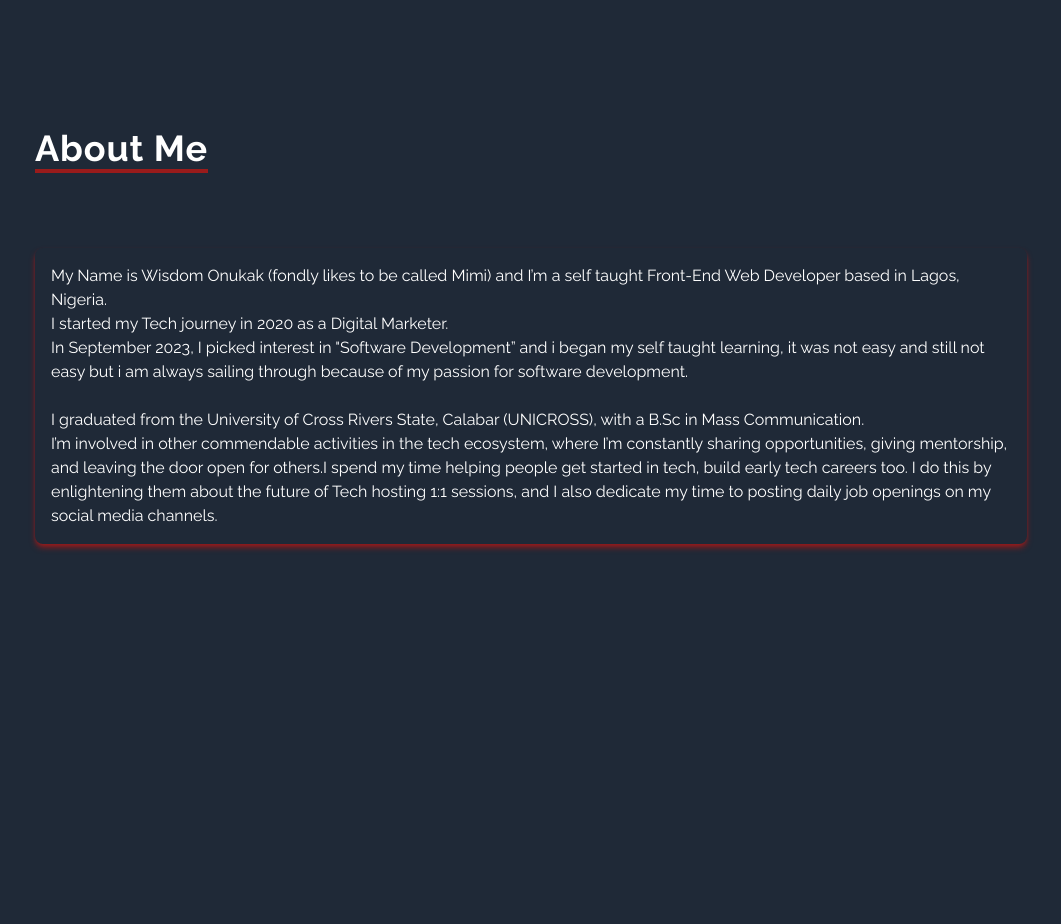
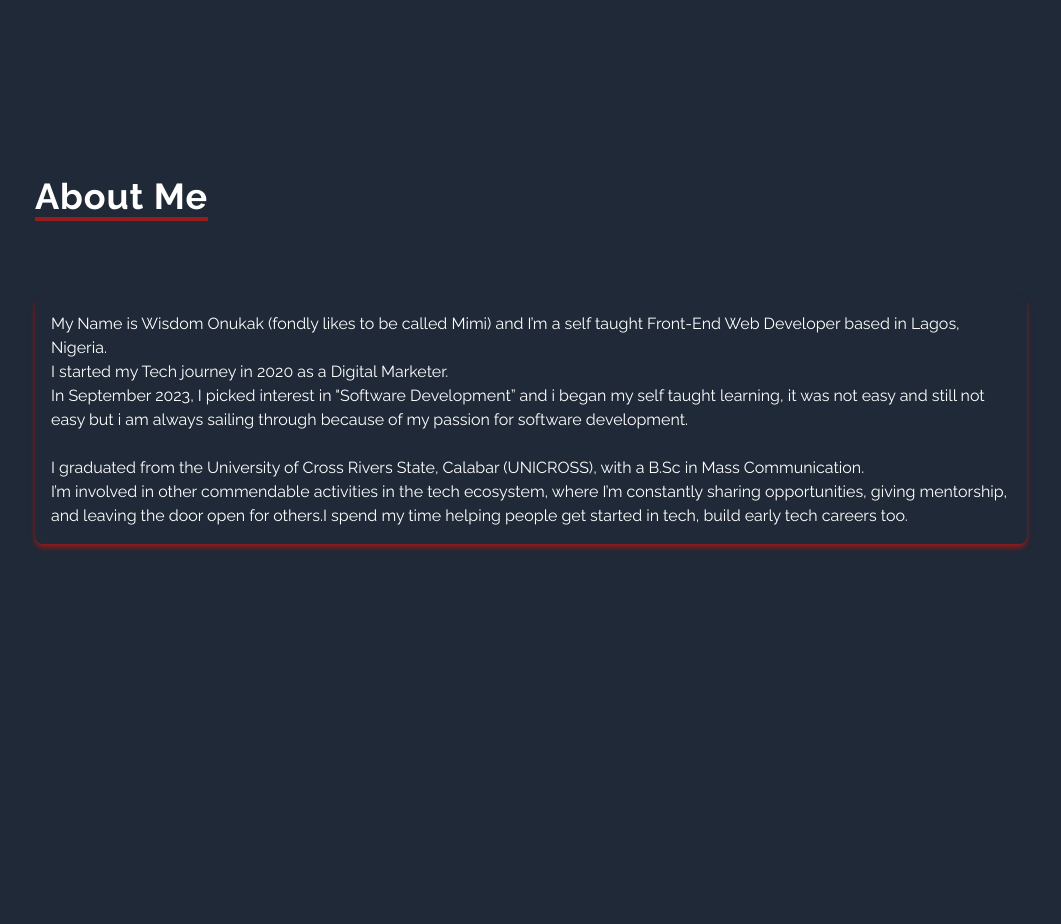
Before and after one commit to Mimisax-pixel/my-portfolio, a React (Vite) app: page / in a window 1280 px wide. Shown: the part 880-1804 px from the top of the page, without its empty margins (109-1170 px from the left). Built offline with nearby package versions, Linux system fonts and the light colour scheme.

Commit message:
first project

```diff
--- a/src/components/About.jsx
+++ b/src/components/About.jsx
@@ -4,8 +4,8 @@ const About = () => {
   return (
     <div name="About" className="w-full h-screen bg-gray-800 text-white">
       <div className="max-w-screen-lg  p-4 mx-auto flex flex-col justify-center w-full h-full">
-        <div className="mt-8">
-          <p className="tracking-wide font-bold inline border-b-4 border-red-800 text-4xl text-md">
+        <div className="mt-20">
+          <p className="tracking-wide overflow-hidden font-bold inline border-b-4 border-red-800 text-4xl text-md">
             About Me
           </p>
         </div>
@@ -28,10 +28,7 @@ const About = () => {
             I’m involved in other commendable activities in the tech ecosystem,
             where I’m constantly sharing opportunities, giving mentorship, and
             leaving the door open for others.I spend my time helping people get
-            started in tech, build early tech careers too. I do this by
-            enlightening them about the future of Tech hosting 1:1 sessions, and
-            I also dedicate my time to posting daily job openings on my social
-            media channels.
+            started in tech, build early tech careers too.
           </p>
         </p>
       </div>
```
